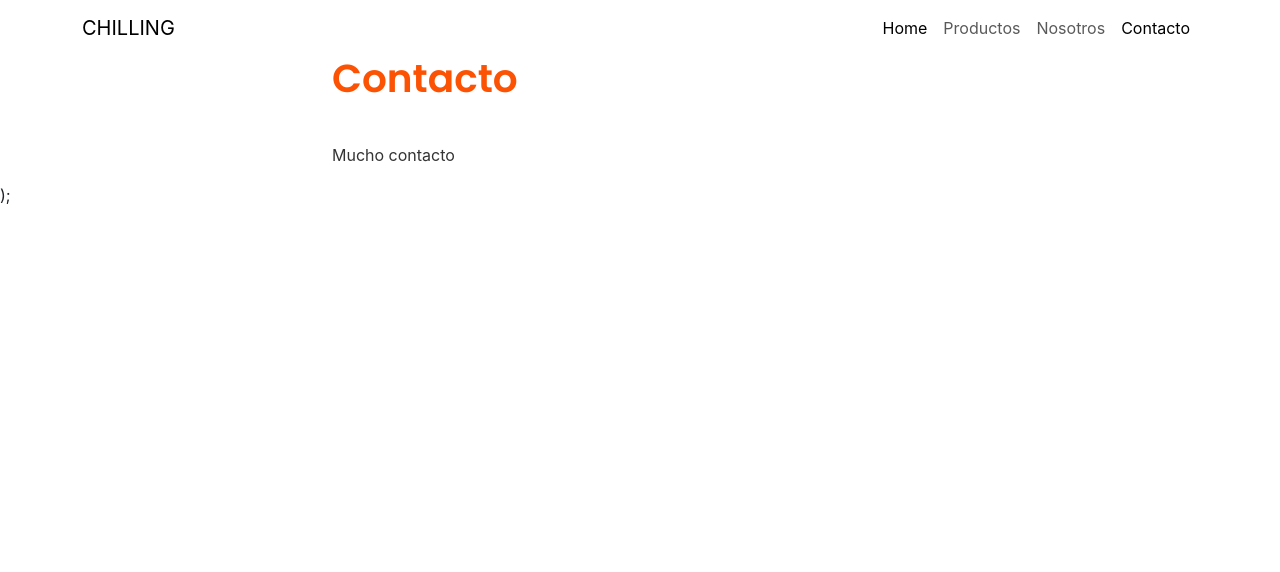
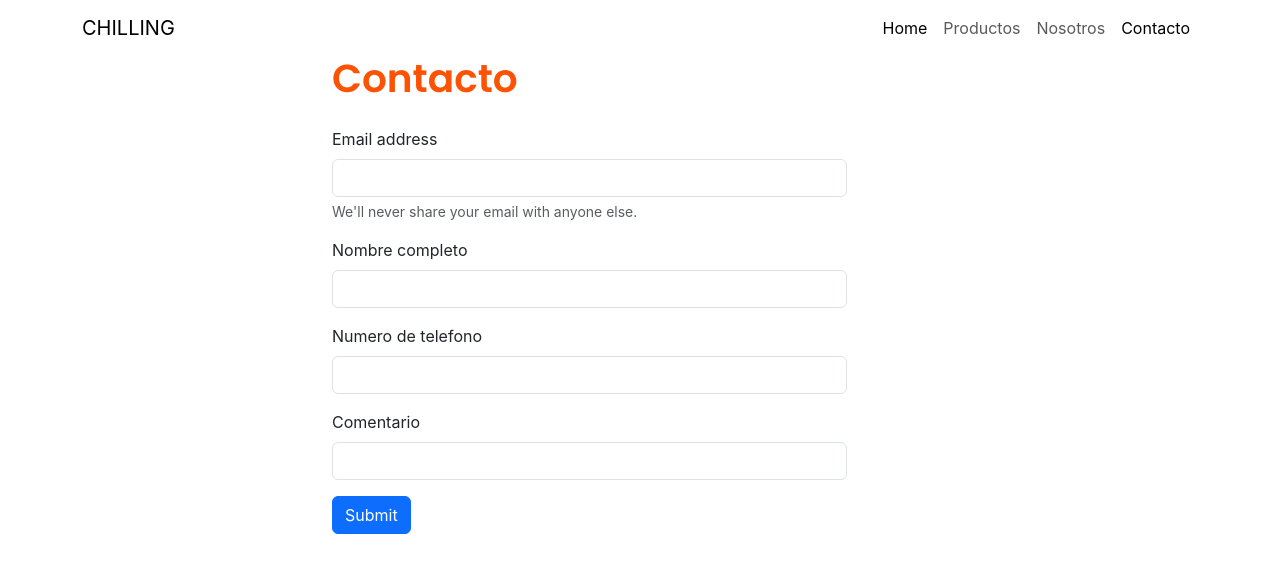
Before and after one commit to Q-ko/Api-pin-front, a React (Create React App) app: page /contacto in a window 1280 px wide. Shown: the top 572 px of the page. Built offline with nearby package versions, Linux system fonts and the light colour scheme.

Commit message:
conexion con axios

```diff
--- a/src/App.js
+++ b/src/App.js
@@ -13,8 +13,8 @@ import {
 } from "react-router-dom";
 import AlgoMas from './components/sections/main/pages/AlgoMas';
 import Contacto from './components/sections/main/pages/Contacto';
+import { useState } from 'react';
 import Nav from './components/sections/header/components/Nav';
-import { useState } from 'react';
 
 
 
@@ -30,27 +30,15 @@ function App() {
   console.log(isHome)
 
   return (
-
-    <>
-      <div className={isHome ? 'fondo-de-img' : ''}>
+    <div className={isHome ? 'fondo-de-img height' : ''} >
       <header>
         <Nav setIsHome={setIsHome} />
       </header>
-        <main>
+      <main className='main'>
         <Outlet />
 
       </main>
     </div>
-
-
-
-
-
-
-
-    </>
-
-
   );
 
 }
--- a/src/components/sections/header/index.js
+++ b/src/components/sections/header/index.js
@@ -1,15 +1,7 @@
-import PagePrincipal from "../main/pages/Home";
-import Nav from "./components/Nav";
-
-
 
 function Header(promps) {
     return (
         <header className='d-flex flex-column vh-100 fondo-de-img'>
-
-            <Nav />
-
-
         </header>
     )
 }
--- /dev/null
+++ b/src/components/sections/main/components/RegisterForm.js
@@ -0,0 +1,78 @@
+function RegisterForm({ handleChange, handleSubmit, userData }) {
+  return (
+    <div className="container-fluid d-flex flex-column justify-content-center h-100">
+      <div className="row d-flex justify-content-center h-100">
+        <div className="col-12 col-lg-6 d-flex align-items-center">
+          <div className="row">
+            <div className="col-12 col-lg-8 d-flex mb-3">
+              <h2 className="h2-title">Contacto</h2>
+            </div>
+
+            <div>
+              <form onSubmit={handleSubmit}>
+                <div className="mb-3">
+                  <label for="email" class="form-label">
+                    Email address
+                  </label>
+                  <input
+                    type="email"
+                    className="form-control"
+                    id="email"
+                    aria-describedby="emailHelp"
+                    onChange={handleChange}
+                    value={userData.email}
+                  />
+                  <div id="emailHelp" className="form-text">
+                    We'll never share your email with anyone else.
+                  </div>
+                </div>
+                <div className="mb-3">
+                  <label for="nombre" className="form-label">
+                    Nombre completo
+                  </label>
+                  <input
+                    type="text"
+                    className="form-control"
+                    id="nombre"
+                    onChange={handleChange}
+                    value={userData.nombre}
+                  />
+                </div>
+                <div className="mb-3">
+                  <label for="telefono" class="form-label">
+                    Numero de telefono
+                  </label>
+                  <input
+                    type="number"
+                    className="form-control"
+                    id="telefono"
+                    onChange={handleChange}
+                    value={userData.telefono}
+                  />
+                </div>
+                <div className="mb-3">
+                  <label for="comentario" className="form-label">
+                    Comentario
+                  </label>
+                  <input
+                    type="text"
+                    className="form-control"
+                    id="comentario"
+                    onChange={handleChange}
+                    value={userData.comentario}
+                  />
+                </div>
+
+                <button type="submit" className="btn btn-primary">
+                  Submit
+                </button>
+              </form>
+            </div>
+          </div>
+        </div>
+      </div>
+    </div>
+  );
+}
+
+export default RegisterForm;
--- a/src/components/sections/main/pages/Contacto.js
+++ b/src/components/sections/main/pages/Contacto.js
@@ -1,20 +1,61 @@
-function Contacto(promps) {
-    return (
-        <div className="container-fluid d-flex flex-column justify-content-center h-100">
-            <div className="row d-flex justify-content-center h-100">
-                <div className="col-12 col-lg-6 d-flex align-items-center">
-                    <div className="row">
-                        <div className="col-12 col-lg-8 d-flex mb-3">
-                            <h2 className="h2-title">Contacto</h2>
-                        </div>
-                        <div className="col-12 mt-3">
-                            <p className="parrafo-comun">Mucho contacto</p>
-                        </div>
-                    </div>
-                </div>
-            </div>
+import axios from "axios";
+import { useState } from "react";
+import RegisterForm from "../components/RegisterForm";
+
+function Form(params) {
+  const [userData, setUserData] = useState({
+    nombre: "",
+    email: "",
+    telefono: "",
+    comentario: "",
+  });
+  const [success, setSuccess] = useState(false);
+  const [error, setError] = useState(false);
+
+  const handleChange = (event) => {
+    setSuccess(false);
+    setError(false);
+    const property = event.target.id;
+    const newValue = event.target.value;
+    setUserData({ ...userData, [property]: newValue });
+  };
+
+  const handleSubmit = (event) => {
+    event.preventDefault();
+    axios
+      .post(
+        "http://localhost/Pin-Laravel/public/api/registro-cliente",
+        userData
+      )
+      .then((response) => {
+        setUserData({ nombre: "", email: "", telefono: "", comentario: "" });
+        setSuccess(true);
+      })
+      .catch((error) => {
+        setError(true);
+      });
+  };
+
+  return (
+    <div>
+      <RegisterForm
+        userData={userData}
+        handleChange={handleChange}
+        handleSubmit={handleSubmit}
+      />
+      {success && (
+        <div class="alert alert-success" role="alert">
+          Tu solicitud fue enviada con exito!
         </div>
-    )
+      )}
+
+      {error && (
+        <div class="alert alert-danger" role="alert">
+          Tuvimos un problema para procesar tu solicitud!
+        </div>
+      )}
+    </div>
+  );
 }
 
-export default Contacto;
+export default Form;
--- a/src/components/sections/main/pages/Home.js
+++ b/src/components/sections/main/pages/Home.js
@@ -1,6 +1,6 @@
 function PagePrincipal(promps) {
     return (
-        <div className="d-flex flex-column vh-100 ">
+        <div className="d-flex flex-column vh-100">
             <div className="container d-flex flex-column justify-content-center h-100 ">
                 <div className="row d-flex flex-column align-items-start justify-content-center mb-3">
                     <div className="col-12 col-lg-6">
--- a/src/index.js
+++ b/src/index.js
@@ -8,7 +8,7 @@ import { RouterProvider } from 'react-router-dom';
 
 ReactDOM.createRoot(document.getElementById("root")).render(
   <React.StrictMode>
-    <RouterProvider router={router} />);
+    <RouterProvider router={router} />
   </React.StrictMode>
 
 )
--- a/src/router/index.jsx
+++ b/src/router/index.jsx
@@ -1,13 +1,14 @@
 import PagePrincipal from '../components/sections/main/pages/Home';
-import Contacto from '../components/sections/main/pages/Contacto';
 import Nosotros from '../components/sections/main/pages/Nosotros';
 import Productos from '../components/sections/main/pages/Productos';
 import AlgoMas from '../components/sections/main/pages/AlgoMas';
 import { useRouteError } from 'react-router-dom';
 
+
 import { createBrowserRouter } from 'react-router-dom';
 import App from '../App';
 import { NotFound } from '../components/sections/main/pages/ErrorNotFound';
+import Form from '../components/sections/main/pages/Contacto';
 
 export const router = createBrowserRouter([
 
@@ -24,7 +25,7 @@ export const router = createBrowserRouter([
             },
             {
                 path: "/contacto",
-                element: <Contacto />,
+                element: <Form />,
 
             },
             {
```
Also changed, not shown: src/components/sections/main/components/Form.js (deleted). Lines whose indentation alone changed are shown as unchanged.
